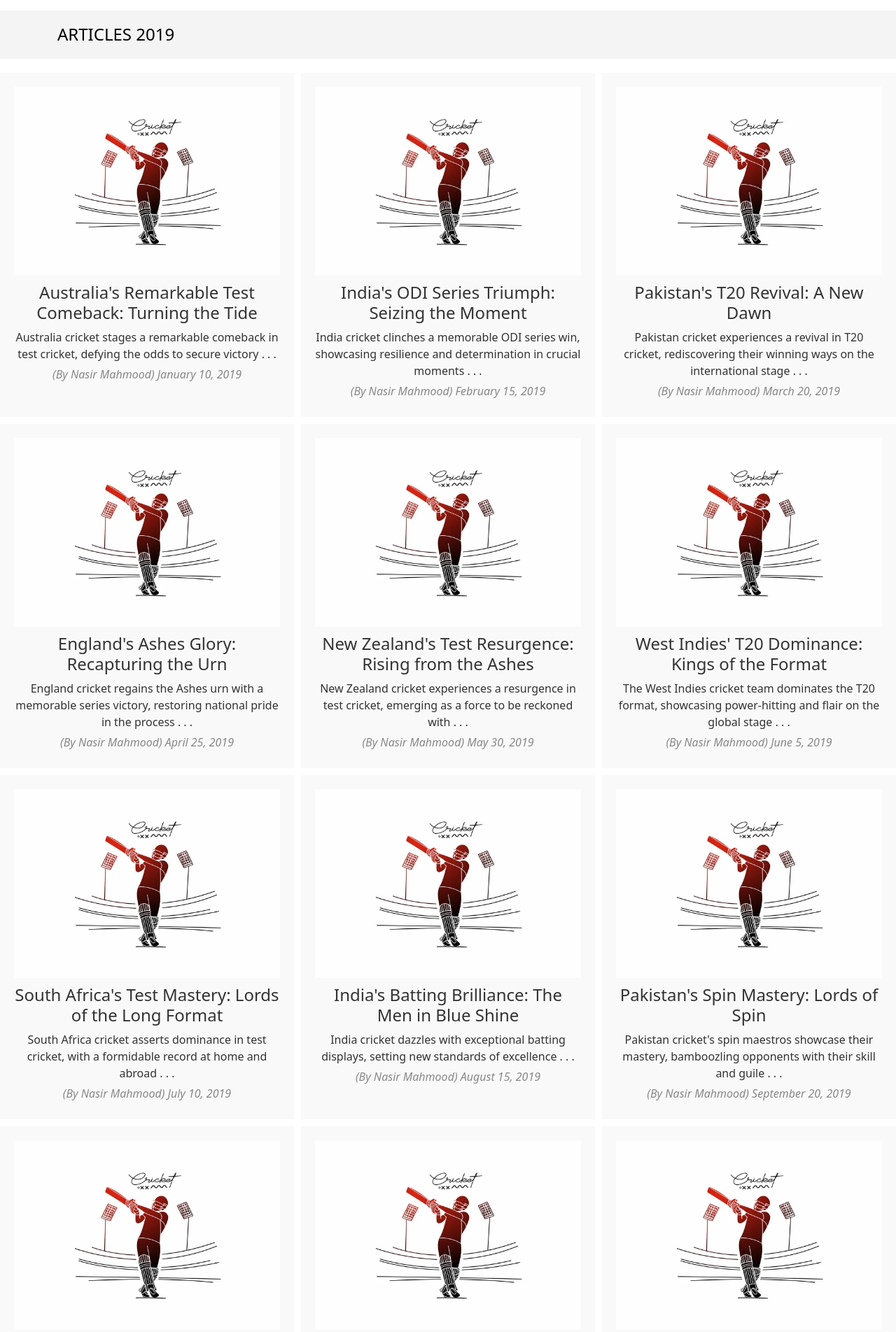
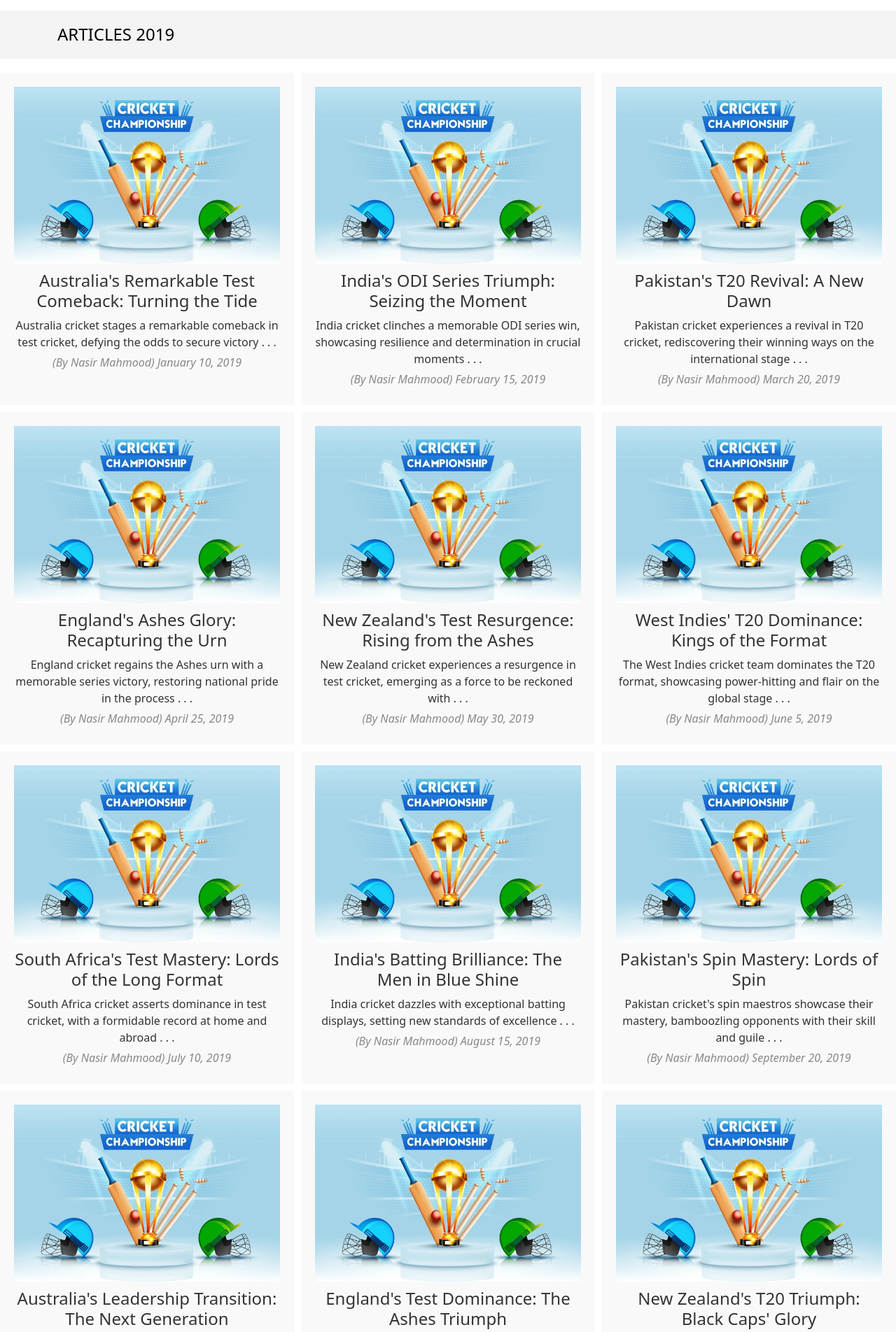
Before and after one commit to shahidjhawari/Sports-Website-Design, a plain HTML site: page 2019.html in a window 1280 px wide. Shown: the part 120-2024 px from the top of the page at 70% size. Drawn offline with nearby package versions, Linux system fonts and the light colour scheme.

Commit message:
2019 img done

```diff
--- a/2019.html
+++ b/2019.html
@@ -73,7 +73,7 @@
         <div class="container-article">
             <div class="grid-item">
                 <a href="article-93.html">
-                    <img src="logo img/articles-logo.jpg" alt="Image 93">
+                    <img src="logo img/articles-logo-2019.jpg" alt="Image 93">
                     <h2>Australia's Remarkable Test Comeback: Turning the Tide</h2>
                     <p>Australia cricket stages a remarkable comeback in test cricket, defying the odds to secure
                         victory . . .</p>
@@ -82,7 +82,7 @@
             </div>
             <div class="grid-item">
                 <a href="article-94.html">
-                    <img src="logo img/articles-logo.jpg" alt="Image 94">
+                    <img src="logo img/articles-logo-2019.jpg" alt="Image 94">
                     <h2>India's ODI Series Triumph: Seizing the Moment</h2>
                     <p>India cricket clinches a memorable ODI series win, showcasing resilience and determination in
                         crucial moments . . .</p>
@@ -91,7 +91,7 @@
             </div>
             <div class="grid-item">
                 <a href="article-95.html">
-                    <img src="logo img/articles-logo.jpg" alt="Image 95">
+                    <img src="logo img/articles-logo-2019.jpg" alt="Image 95">
                     <h2>Pakistan's T20 Revival: A New Dawn</h2>
                     <p>Pakistan cricket experiences a revival in T20 cricket, rediscovering their winning ways on the
                         international stage . . .</p>
@@ -100,7 +100,7 @@
             </div>
             <div class="grid-item">
                 <a href="article-96.html">
-                    <img src="logo img/articles-logo.jpg" alt="Image 96">
+                    <img src="logo img/articles-logo-2019.jpg" alt="Image 96">
                     <h2>England's Ashes Glory: Recapturing the Urn</h2>
                     <p>England cricket regains the Ashes urn with a memorable series victory, restoring national pride
                         in the process . . .</p>
@@ -109,7 +109,7 @@
             </div>
             <div class="grid-item">
                 <a href="article-97.html">
-                    <img src="logo img/articles-logo.jpg" alt="Image 97">
+                    <img src="logo img/articles-logo-2019.jpg" alt="Image 97">
                     <h2>New Zealand's Test Resurgence: Rising from the Ashes</h2>
                     <p>New Zealand cricket experiences a resurgence in test cricket, emerging as a force to be reckoned
                         with . . .</p>
@@ -118,7 +118,7 @@
             </div>
             <div class="grid-item">
                 <a href="article-98.html">
-                    <img src="logo img/articles-logo.jpg" alt="Image 98">
+                    <img src="logo img/articles-logo-2019.jpg" alt="Image 98">
                     <h2>West Indies' T20 Dominance: Kings of the Format</h2>
                     <p>The West Indies cricket team dominates the T20 format, showcasing power-hitting and flair on the
                         global stage . . .</p>
@@ -127,7 +127,7 @@
             </div>
             <div class="grid-item">
                 <a href="article-99.html">
-                    <img src="logo img/articles-logo.jpg" alt="Image 99">
+                    <img src="logo img/articles-logo-2019.jpg" alt="Image 99">
                     <h2>South Africa's Test Mastery: Lords of the Long Format</h2>
                     <p>South Africa cricket asserts dominance in test cricket, with a formidable record at home and
                         abroad . . .</p>
@@ -136,7 +136,7 @@
             </div>
             <div class="grid-item">
                 <a href="article-100.html">
-                    <img src="logo img/articles-logo.jpg" alt="Image 100">
+                    <img src="logo img/articles-logo-2019.jpg" alt="Image 100">
                     <h2>India's Batting Brilliance: The Men in Blue Shine</h2>
                     <p>India cricket dazzles with exceptional batting displays, setting new standards of excellence . .
                         .</p>
@@ -145,7 +145,7 @@
             </div>
             <div class="grid-item">
                 <a href="article-101.html">
-                    <img src="logo img/articles-logo.jpg" alt="Image 101">
+                    <img src="logo img/articles-logo-2019.jpg" alt="Image 101">
                     <h2>Pakistan's Spin Mastery: Lords of Spin</h2>
                     <p>Pakistan cricket's spin maestros showcase their mastery, bamboozling opponents with their skill
                         and guile . . .</p>
@@ -154,7 +154,7 @@
             </div>
             <div class="grid-item">
                 <a href="article-102.html">
-                    <img src="logo img/articles-logo.jpg" alt="Image 102">
+                    <img src="logo img/articles-logo-2019.jpg" alt="Image 102">
                     <h2>Australia's Leadership Transition: The Next Generation</h2>
                     <p>Australia cricket ushers in a new era of leadership, as young talents step up to take the reins
                         of the team . . .</p>
@@ -163,7 +163,7 @@
             </div>
             <div class="grid-item">
                 <a href="article-103.html">
-                    <img src="logo img/articles-logo.jpg" alt="Image 103">
+                    <img src="logo img/articles-logo-2019.jpg" alt="Image 103">
                     <h2>England's Test Dominance: The Ashes Triumph</h2>
                     <p>England cricket asserts dominance in test cricket, reclaiming the Ashes urn with a memorable
                         series victory . . .</p>
@@ -172,7 +172,7 @@
             </div>
             <div class="grid-item">
                 <a href="article-104.html">
-                    <img src="logo img/articles-logo.jpg" alt="Image 104">
+                    <img src="logo img/articles-logo-2019.jpg" alt="Image 104">
                     <h2>New Zealand's T20 Triumph: Black Caps' Glory</h2>
                     <p>New Zealand cricket secures a historic T20 series victory, stamping their authority on the
                         shortest format . . .</p>
@@ -181,7 +181,7 @@
             </div>
             <div class="grid-item">
                 <a href="article-105.html">
-                    <img src="logo img/articles-logo.jpg" alt="Image 105">
+                    <img src="logo img/articles-logo-2019.jpg" alt="Image 105">
                     <h2>West Indies' ODI Revival: Rise of the Calypso Kings</h2>
                     <p>The West Indies cricket team stages a revival in ODI cricket, announcing their return as a
                         competitive force . . .</p>
@@ -190,7 +190,7 @@
             </div>
             <div class="grid-item">
                 <a href="article-106.html">
-                    <img src="logo img/articles-logo.jpg" alt="Image 106">
+                    <img src="logo img/articles-logo-2019.jpg" alt="Image 106">
                     <h2>South Africa's T20 Renaissance: Proteas' Revival</h2>
                     <p>South Africa cricket experiences a revival in T20 cricket, showcasing their talent and potential
                         on the global stage . . .</p>
@@ -199,7 +199,7 @@
             </div>
             <div class="grid-item">
                 <a href="article-107.html">
-                    <img src="logo img/articles-logo.jpg" alt="Image 107">
+                    <img src="logo img/articles-logo-2019.jpg" alt="Image 107">
                     <h2>India's Batting Brilliance: The Men in Blue Shine</h2>
                     <p>India cricket dazzles with exceptional batting displays, setting new standards of excellence . .
                         .</p>
@@ -208,7 +208,7 @@
             </div>
             <div class="grid-item">
                 <a href="article-108.html">
-                    <img src="logo img/articles-logo.jpg" alt="Image 108">
+                    <img src="logo img/articles-logo-2019.jpg" alt="Image 108">
                     <h2>Pakistan's Spin Mastery: Lords of Spin</h2>
                     <p>Pakistan cricket's spin maestros showcase their mastery, bamboozling opponents with their skill
                         and guile . . .</p>
@@ -217,7 +217,7 @@
             </div>
             <div class="grid-item">
                 <a href="article-109.html">
-                    <img src="logo img/articles-logo.jpg" alt="Image 109">
+                    <img src="logo img/articles-logo-2019.jpg" alt="Image 109">
                     <h2>Australia's Leadership Transition: The Next Generation</h2>
                     <p>Australia cricket ushers in a new era of leadership, as young talents step up to take the reins
                         of the team . . .</p>
@@ -226,7 +226,7 @@
             </div>
             <div class="grid-item">
                 <a href="article-110.html">
-                    <img src="logo img/articles-logo.jpg" alt="Image 110">
+                    <img src="logo img/articles-logo-2019.jpg" alt="Image 110">
                     <h2>England's Test Domination: Lords of the Long Format</h2>
                     <p>England cricket asserts dominance in the test arena, showcasing resilience and skill against
                         top-ranked opponents . . .</p>
@@ -235,7 +235,7 @@
             </div>
             <div class="grid-item">
                 <a href="article-111.html">
-                    <img src="logo img/articles-logo.jpg" alt="Image 111">
+                    <img src="logo img/articles-logo-2019.jpg" alt="Image 111">
                     <h2>New Zealand's T20 Triumph: The Black Caps' Glory</h2>
                     <p>New Zealand cricket secures a historic T20 series victory, stamping their authority on the
                         shortest format . . .</p>
@@ -244,7 +244,7 @@
             </div>
             <div class="grid-item">
                 <a href="article-112.html">
-                    <img src="logo img/articles-logo.jpg" alt="Image 112">
+                    <img src="logo img/articles-logo-2019.jpg" alt="Image 112">
                     <h2>West Indies' ODI Revival: Resurgence of the Calypso Kings</h2>
                     <p>The West Indies cricket team stages a remarkable revival in ODI cricket, capturing the
                         imagination of fans worldwide . . .</p>
@@ -253,7 +253,7 @@
             </div>
             <div class="grid-item">
                 <a href="article-113.html">
-                    <img src="logo img/articles-logo.jpg" alt="Image 113">
+                    <img src="logo img/articles-logo-2019.jpg" alt="Image 113">
                     <h2>South Africa's T20 Renaissance: The Proteas' Revival</h2>
                     <p>South Africa cricket experiences a resurgence in T20 cricket, showcasing their talent and
                         potential on the global stage . . .</p>
@@ -262,7 +262,7 @@
             </div>
             <div class="grid-item">
                 <a href="article-114.html">
-                    <img src="logo img/articles-logo.jpg" alt="Image 114">
+                    <img src="logo img/articles-logo-2019.jpg" alt="Image 114">
                     <h2>India's Batting Brilliance: The Men in Blue Shine</h2>
                     <p>India cricket dazzles with exceptional batting displays, setting new standards of excellence . .
                         .</p>
```
